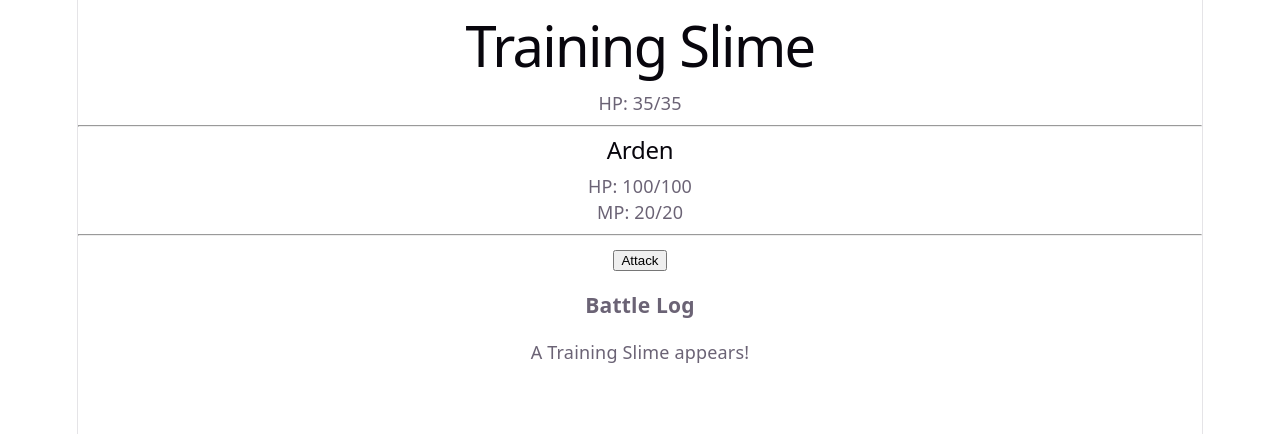
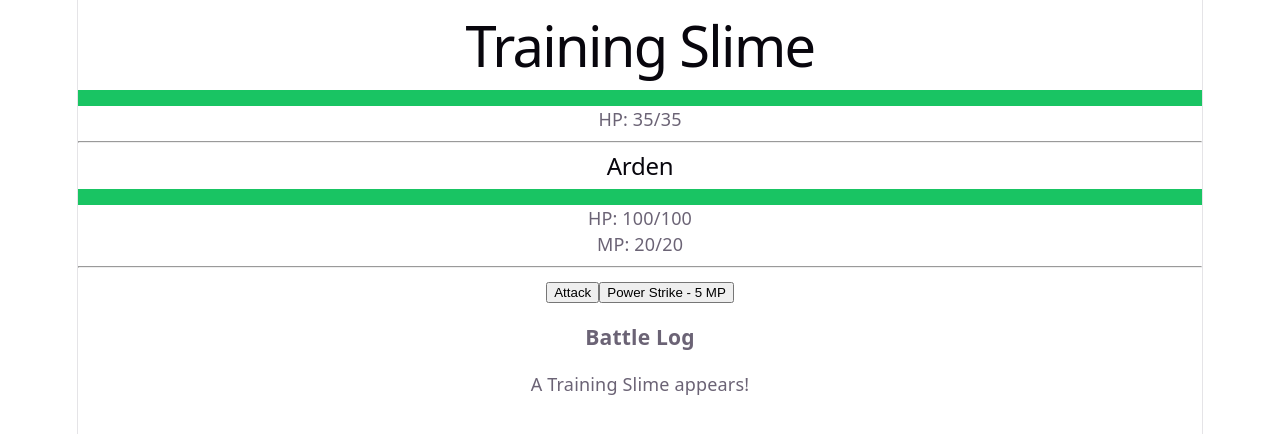
Before and after one commit to brianmcalonen/jrpg-battle-demo, a React (Vite) app: page / in a window 1280 px wide. Shown: the top 434 px of the page. Built offline with nearby package versions, Linux system fonts and the light colour scheme.

Commit message:
Add Power Strike and battle UI components

```diff
--- a/src/App.tsx
+++ b/src/App.tsx
@@ -1,7 +1,10 @@
 import { useState } from "react";
+import { BattleLog } from "./components/BattleLog";
+import { CommandMenu } from "./components/CommandMenu";
+import { HpBar } from "./components/HpBar";
+import { applyDamage, calculateDamage } from "./game/battleEngine";
+import { trainingSlime } from "./game/enemy";
 import { startingHero } from "./game/hero";
-import { trainingSlime } from "./game/enemy";
-import { applyDamage, calculateDamage } from "./game/battleEngine";
 
 function App() {
   const [hero, setHero] = useState(startingHero);
@@ -41,6 +44,44 @@ function App() {
     ]);
   }
 
+  function handlePowerStrike() {
+    if (isBattleOver || hero.mp < 5) return;
+
+    const updatedHero = {
+      ...hero,
+      mp: hero.mp - 5,
+    };
+
+    const heroDamage = calculateDamage(updatedHero, enemy, 1.75);
+    const updatedEnemy = applyDamage(enemy, heroDamage);
+
+    setHero(updatedHero);
+    setEnemy(updatedEnemy);
+
+    if (updatedEnemy.hp <= 0) {
+      setIsBattleOver(true);
+
+      setLog((prev) => [
+        ...prev,
+        `${hero.name} uses Power Strike for ${heroDamage} damage.`,
+        `${enemy.name} was defeated!`,
+      ]);
+
+      return;
+    }
+
+    const enemyDamage = calculateDamage(enemy, updatedHero);
+    const damagedHero = applyDamage(updatedHero, enemyDamage);
+
+    setHero(damagedHero);
+
+    setLog((prev) => [
+      ...prev,
+      `${hero.name} uses Power Strike for ${heroDamage} damage.`,
+      `${enemy.name} attacks for ${enemyDamage} damage.`,
+    ]);
+  }
+
   function handleRestart() {
     setHero(startingHero);
     setEnemy(trainingSlime);
@@ -50,44 +91,40 @@ function App() {
 
   return (
     <main>
+      <section>
         <h1>{enemy.name}</h1>
-
+        <HpBar current={enemy.hp} max={enemy.maxHp} />
         <p>
           HP: {enemy.hp}/{enemy.maxHp}
         </p>
+      </section>
 
       <hr />
 
+      <section>
         <h2>{hero.name}</h2>
-
+        <HpBar current={hero.hp} max={hero.maxHp} />
         <p>
           HP: {hero.hp}/{hero.maxHp}
         </p>
-
         <p>
           MP: {hero.mp}/{hero.maxMp}
         </p>
+      </section>
 
       <hr />
 
-      <button onClick={handleAttack} disabled={isBattleOver}>
-        Attack
-      </button>
+      {isBattleOver && <h2>Victory!</h2>}
 
-      {isBattleOver && (
-        <>
-          <h2>Victory!</h2>
-          <button onClick={handleRestart}>Restart Battle</button>
-        </>
-      )}
+      <CommandMenu
+        isBattleOver={isBattleOver}
+        canUsePowerStrike={hero.mp >= 5}
+        onAttack={handleAttack}
+        onPowerStrike={handlePowerStrike}
+        onRestart={handleRestart}
+      />
 
-      <section>
-        <h3>Battle Log</h3>
-
-        {log.map((entry, index) => (
-          <p key={index}>{entry}</p>
-        ))}
-      </section>
+      <BattleLog log={log} />
     </main>
   );
 }
--- /dev/null
+++ b/src/components/BattleLog.tsx
@@ -0,0 +1,15 @@
+type BattleLogProps = {
+  log: string[];
+};
+
+export function BattleLog({ log }: BattleLogProps) {
+  return (
+    <section>
+      <h3>Battle Log</h3>
+
+      {log.map((entry, index) => (
+        <p key={index}>{entry}</p>
+      ))}
+    </section>
+  );
+}
--- /dev/null
+++ b/src/components/CommandMenu.tsx
@@ -0,0 +1,29 @@
+type CommandMenuProps = {
+  isBattleOver: boolean;
+  canUsePowerStrike: boolean;
+  onAttack: () => void;
+  onPowerStrike: () => void;
+  onRestart: () => void;
+};
+
+export function CommandMenu({
+  isBattleOver,
+  canUsePowerStrike,
+  onAttack,
+  onPowerStrike,
+  onRestart,
+}: CommandMenuProps) {
+  if (isBattleOver) {
+    return <button onClick={onRestart}>Restart Battle</button>;
+  }
+
+  return (
+    <section>
+      <button onClick={onAttack}>Attack</button>
+
+      <button onClick={onPowerStrike} disabled={!canUsePowerStrike}>
+        Power Strike - 5 MP
+      </button>
+    </section>
+  );
+}
--- /dev/null
+++ b/src/components/HpBar.tsx
@@ -0,0 +1,21 @@
+type HpBarProps = {
+  current: number;
+  max: number;
+};
+
+export function HpBar({ current, max }: HpBarProps) {
+  const percentage = Math.max(0, (current / max) * 100);
+
+  return (
+    <div style={{ width: "100%", background: "#440000", height: 16 }}>
+      <div
+        style={{
+          width: `${percentage}%`,
+          background: "#19c463",
+          height: "100%",
+          transition: "width 0.2s ease",
+        }}
+      />
+    </div>
+  );
+}
--- a/src/game/battleEngine.ts
+++ b/src/game/battleEngine.ts
@@ -1,8 +1,12 @@
 import type { Fighter } from "./types";
 
-export function calculateDamage(attacker: Fighter, defender: Fighter) {
-  const rawDamage = attacker.attack - defender.defense;
-  return Math.max(1, rawDamage);
+export function calculateDamage(
+  attacker: Fighter,
+  defender: Fighter,
+  multiplier = 1
+) {
+  const rawDamage = attacker.attack * multiplier - defender.defense;
+  return Math.max(1, Math.floor(rawDamage));
 }
 
 export function applyDamage(target: Fighter, damage: number): Fighter {
```
Lines whose indentation alone changed are shown as unchanged.
